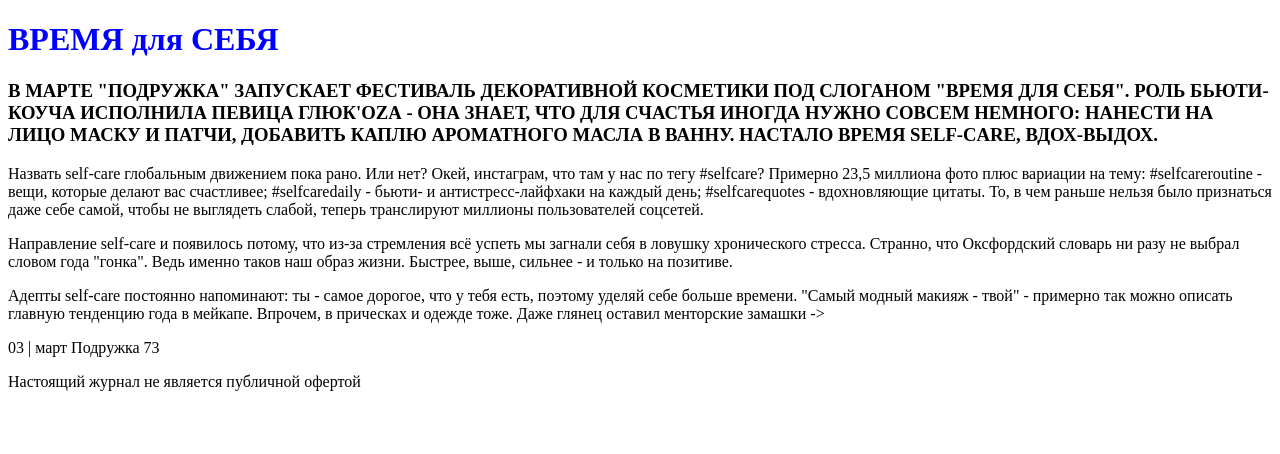
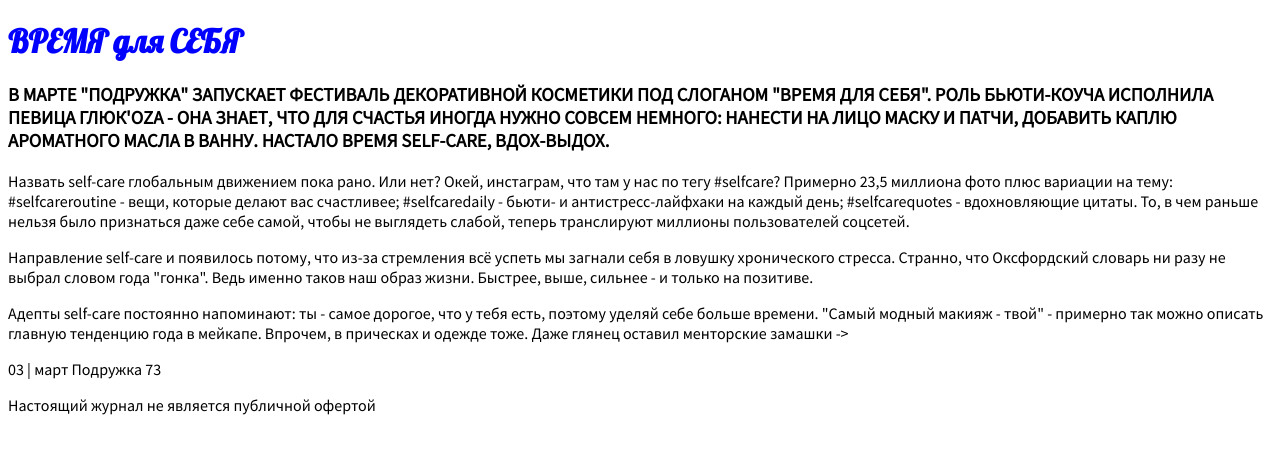
Before and after one commit to WebHeroSchool/3repository, a plain HTML site: page index.html in a window 1280 px wide. Drawn offline with Linux system fonts and the light colour scheme.

Commit message:
new text in index.html and style.css

```diff
--- a/index.html
+++ b/index.html
@@ -4,8 +4,10 @@
   <meta charset="utf-8">
   <title>ВРЕМЯ для СЕБЯ</title>
   <link rel="stylesheet" href="./style.css">
+  <link rel="stylesheet" href="https://fonts.googleapis.com/css?family=Source+Sans+Pro&display=swap">
+  <link rel="stylesheet" href="https://fonts.googleapis.com/css?family=Lobster&display=swap">
  </head>
- <body>
+ <body class="body">
   <header>
    <h1 class="title">
    ВРЕМЯ для СЕБЯ
--- a/style.css
+++ b/style.css
@@ -1,3 +1,8 @@
+.body {
+    font-family: 'Source Sans Pro', sans-serif;
+}
+
 .title {
     color: blue;
+    font-family: 'Lobster', cursive;
 }
```
